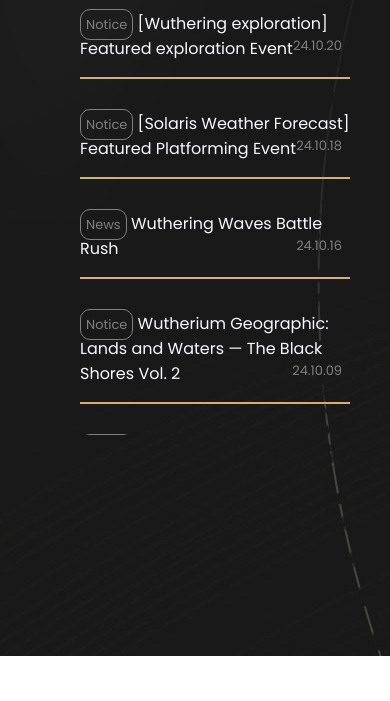
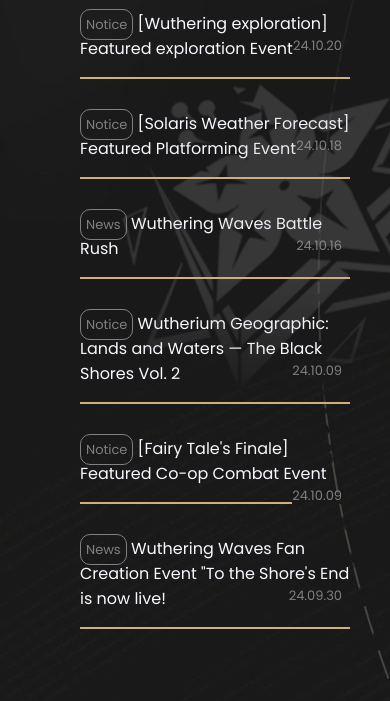
Before and after one commit to aaronmarayaa/Wuthering-waves-website, a plain HTML site: page index.html in a window 390 px wide. Shown: the part 188-889 px from the top of the page. Before the commit the page ends 844 px from the top, so only its background shows below. Drawn offline with Linux system fonts and the light colour scheme; a web font is replaced by a local one.

Commit message:
style: style the background icon.
file :
-assets/css/news-dashboard.css

```diff
--- a/assets/css/news-dashboard.css
+++ b/assets/css/news-dashboard.css
@@ -2,6 +2,13 @@
 
 :root {
     --primary: #d2b07a;
+}
+
+.news-section .bg-icon {
+    position: absolute;
+    width: 25rem;
+    top: 30%;
+    left: 25%;
 }
 
 img {
@@ -207,6 +214,10 @@
 
     .navbar img {float: none;}
     body { overflow-x: scroll;}
+
+    .news-news.show, .notice-news.show, .latest-news.show {
+        max-height: 50%;
+    }
 }
 
 ::-webkit-scrollbar {
```
